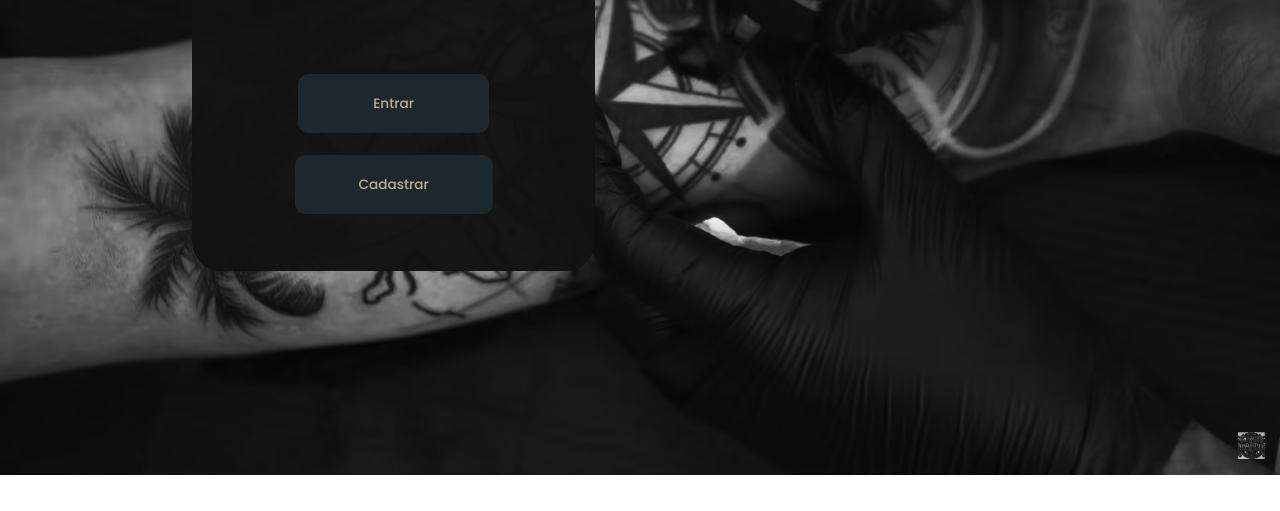
After one commit to DAiATech/webINKonnect, a PHP site: page /index.php in a window 1280 px wide. The commit adds this page. Shown: the part 245-756 px from the top of the page. Run offline with PHP 8.4, Linux system fonts and the light colour scheme; some libraries are stand-ins or nearby versions.

Commit message:
logon e login css

```diff
--- a/views/ink.html
+++ b/cms/index.php
@@ -11,7 +11,7 @@
     <link rel="stylesheet" href="https://cdn.linearicons.com/free/1.0.0/icon-font.min.css">
 </head>
 <body>
-
+    <p>Bem Vindo ao Inkonnect</p>
     <script src="https://cdn.jsdelivr.net/npm/bootstrap@5.3.0/dist/js/bootstrap.bundle.min.js" integrity="sha384-geWF76RCwLtnZ8qwWowPQNguL3RmwHVBC9FhGdlKrxdiJJigb/j/68SIy3Te4Bkz" crossorigin="anonymous"></script>
 </body>
 </html>
--- a/controllers/config.php
+++ b/controllers/config.php
@@ -17,5 +17,5 @@
 mysqli_query($conexao, "INSERT INTO usuarios (nome, email, senha, estudio, telefone, especialidade, endereco) VALUES ('$nome', '$email', '$senhacripto', '$estudio', '$telefone', '$especialidade', '$endereco')");
 
 
-header("location:../index.html"); //te manda pra index novamente
+header("location:../index.php"); //te manda pra index novamente
 ?>
--- a/controllers/validarlogin.php
+++ b/controllers/validarlogin.php
@@ -13,13 +13,13 @@
     $_SESSION["codigo"] =$result['usuario_codigo'];
     header("location:../redirecionamento.php");
 }
-else if($login_email == $result['email'] && $senhacripto == $result['senha']) {
+/* else if($login_email == $result['email'] && $senhacripto == $result['senha']) {
     session_start();
     $_SESSION["profissional"]=1;
     $_SESSION["usuario"]=$result['usuario_nome'];
     $_SESSION["codigo"] =$result['usuario_codigo'];
     header("location:../redirecionamento.php");
-}
+} */
 else
 	{
         echo "Erro";
--- a/css/style.css
+++ b/css/style.css
@@ -17,12 +17,32 @@
   left: 15%;
   background: rgba(18, 18, 18, 0.97);
   border-radius: 7%;
-  height: 74.5%;
+  height: 54.5%;
   width: 31.5%;
 }
 
+#botao_login{
+  border-radius: 10px;
+  font-family: "Poppins";
+  font-size: 1.7vmin;
+  padding: 2.5vh 5.9vw;
+  background-color: #1b292f;
+  text-decoration: none;
+}
 
-
+#botao_cadastro{
+  border-radius: 10px;
+  font-family: "Poppins";
+  font-size: 1.7vmin;
+  padding: 2.5vh 5vw ;
+  background-color: #1b292f;
+  text-decoration: none;
+}
+a{
+  color: #C6AC8F !important;
+  text-decoration: none;
+  border: none;
+}
 
 /*cabeçalho do login: logo/subtitulo */
 #head{
--- /dev/null
+++ b/index.php
@@ -0,0 +1,41 @@
+<!DOCTYPE html>
+<html lang="pt-br">
+<head>
+    <meta charset="UTF-8">
+    <meta http-equiv="X-UA-Compatible" content="IE=edge">
+    <link rel="stylesheet" href="css/style.css">
+    <script type="text/javascript" src="javascript.js"></script>
+    <meta name="viewport" content="width=device-width, initial-scale=1.0">
+    <title>INKonnect</title>
+    <link href="https://cdn.jsdelivr.net/npm/bootstrap@5.3.0/dist/css/bootstrap.min.css" rel="stylesheet" integrity="sha384-9ndCyUaIbzAi2FUVXJi0CjmCapSmO7SnpJef0486qhLnuZ2cdeRhO02iuK6FUUVM" crossorigin="anonymous">
+    <link rel="stylesheet" href="https://cdn.linearicons.com/free/1.0.0/icon-font.min.css">
+</head>
+<body>
+
+
+<div class="container">
+
+<!--FORMULÁRIO DE LOGIN-->
+<div id="login">
+    <div id="head" class="mb-5">
+        <img src="img/inklogo.svg" id="logo" alt="logoink">
+        <p>Acesso Profissional</p>
+    </div>
+        <div id="submits">
+            <div class="sla mb-3">
+                <a id='botao_login' href="views/login.php">Entrar</a>
+            </div>
+            <br>
+            <div class="sla">
+                <a id='botao_cadastro' href="views/cadastro.php">Cadastrar</a>
+            </div>
+        </div>
+
+</div>
+
+
+
+
+</div>
+</body>
+</html>
--- a/views/login.php
+++ b/views/login.php
@@ -40,7 +40,7 @@
                     </div>
                     <br>
                     <div class="sla">
-                        <a href="../pages/cadastro.html">Cadastrar</a>
+                        <a id='botao_cadastro' href="cadastro.php">Cadastrar</a>
                     </div>
                 </div>
             </form>
```
Also changed, not shown: css/login.css (+13 -1 lines), index.html (deleted, +0 -20 lines).
